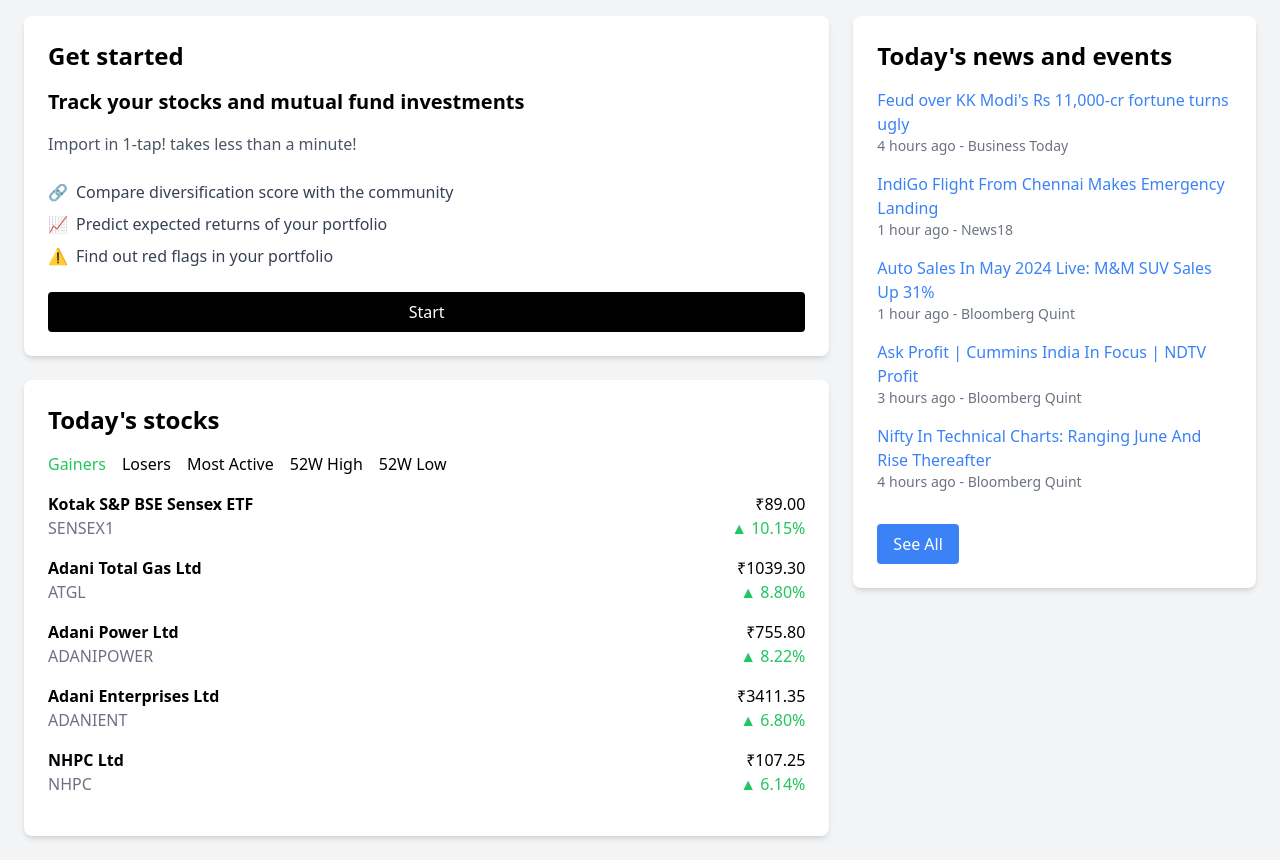
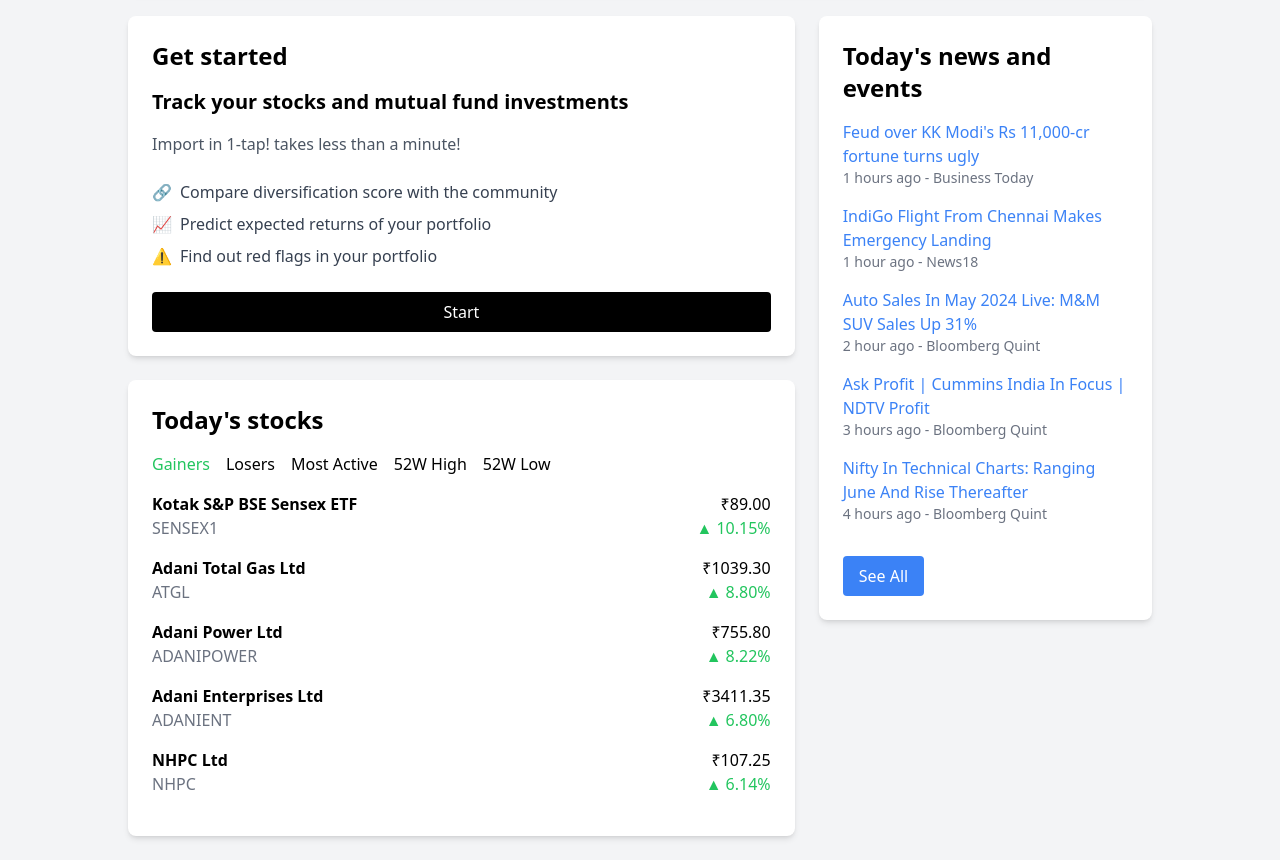
Before and after one commit to abdreams/tickertape, a React (Vite) app: page / in a window 1280 px wide. Shown: the part 680-1540 px from the top of the page. Built offline with nearby package versions, Linux system fonts and the light colour scheme.

Commit message:
updated css

```diff
--- a/src/App.jsx
+++ b/src/App.jsx
@@ -15,6 +15,7 @@
       <Navbar />
       <MarketStatus />
       <div className="p-6">
+        <div className="max-w-5xl mx-auto">
           <MarketSectors />
           <div className="flex justify-between mt-6">
             <div className="w-2/3 mr-6">
@@ -27,6 +28,7 @@
           </div>
         </div>
       </div>
+    </div>
   );
 };
 
--- a/src/components/News.jsx
+++ b/src/components/News.jsx
@@ -2,9 +2,9 @@
 import React from 'react';
 
 const dummyNews = [
-  { title: "Feud over KK Modi's Rs 11,000-cr fortune turns ugly", time: "4 hours ago", source: "Business Today" },
+  { title: "Feud over KK Modi's Rs 11,000-cr fortune turns ugly", time: "1 hours ago", source: "Business Today" },
   { title: "IndiGo Flight From Chennai Makes Emergency Landing", time: "1 hour ago", source: "News18" },
-  { title: "Auto Sales In May 2024 Live: M&M SUV Sales Up 31%", time: "1 hour ago", source: "Bloomberg Quint" },
+  { title: "Auto Sales In May 2024 Live: M&M SUV Sales Up 31%", time: "2 hour ago", source: "Bloomberg Quint" },
   { title: "Ask Profit | Cummins India In Focus | NDTV Profit", time: "3 hours ago", source: "Bloomberg Quint" },
   { title: "Nifty In Technical Charts: Ranging June And Rise Thereafter", time: "4 hours ago", source: "Bloomberg Quint" },
 ];
```
Lines whose indentation alone changed are shown as unchanged.
